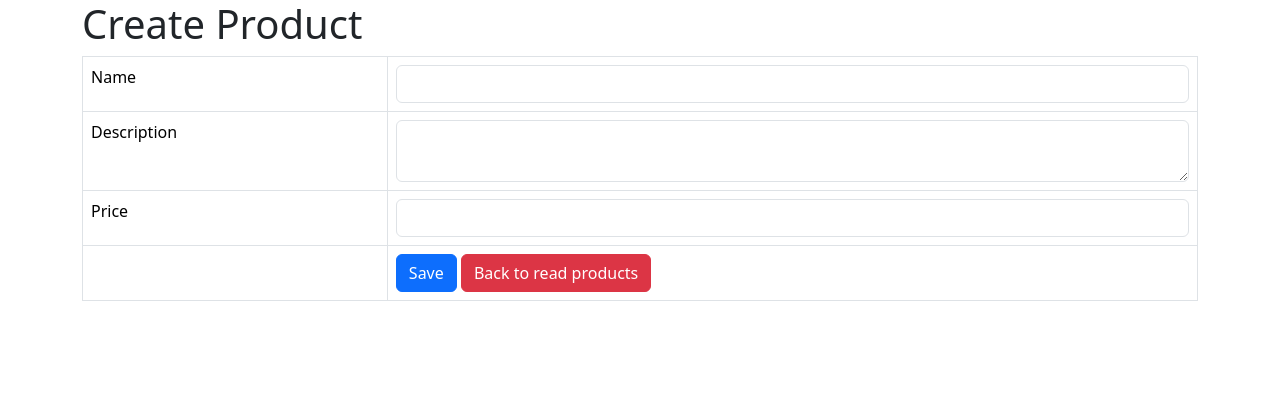
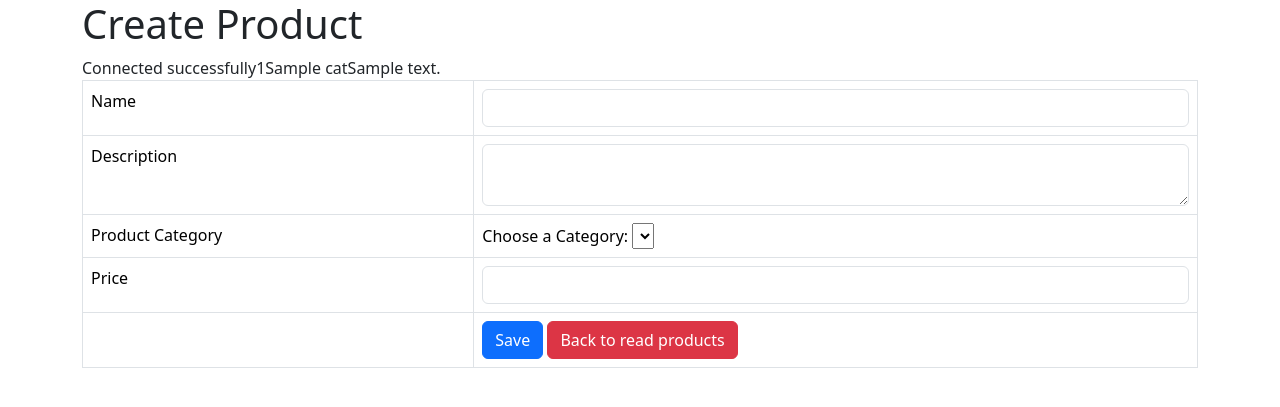
Before and after one commit to LuisSiewChengHong/php, a PHP site: page /product_create.php in a window 1280 px wide. Shown: the top 407 px of the page. Run offline with PHP 8.4, Linux system fonts and the light colour scheme; tables that the repository leaves empty or names only in its code hold one stand-in row (values such as "Sample post"); lists and menus that the app fills with data are empty.

Commit message:
conflicted files

```diff
--- a/shop/product_create.php
+++ b/shop/product_create.php
@@ -20,6 +20,26 @@
         <!-- html form to create product will be here -->
         <!-- PHP insert code will be here -->
         <?php
+        // include database connection
+        include 'config/database.php';
+
+        // delete message prompt will be here
+
+        // select all data
+        $query = "SELECT product_cat_id, product_cat_name,product_cat_description FROM product_cat";
+        $stmt = $con->prepare($query);
+        $stmt->execute();
+
+        while ($row = $stmt->fetch(PDO::FETCH_ASSOC)) {
+            // extract row
+            // this will make $row['firstname'] to just $firstname only
+            extract($row);
+            // creating new table row per record
+            echo "{$product_cat_id}";
+            echo "{$product_cat_name}";
+            echo "{$product_cat_description}";
+        }
+
         if ($_POST) {
             // include database connection
             include 'config/database.php';
@@ -89,6 +109,26 @@
                     <td><textarea name='description' class='form-control'></textarea></td>
                 </tr>
                 <tr>
+                    <td>Product Category</td>
+                    <td><label for="category">Choose a Category:</label>
+                        <select name = "category" id="category">
+                        <?php
+                        while ($row = $stmt->fetch(PDO::FETCH_ASSOC)) {
+                            // extract row
+                            // this will make $row['firstname'] to just $firstname only
+                            extract($row);
+                            // creating new table row per record
+                            echo '<option value"' . $product_cat_name . '">' . $product_cat_name . '</option';
+                            echo "{$product_cat_id}";
+                            echo "{$product_cat_name}";
+                            echo "{$product_cat_description}";
+                        }
+
+                        ?>
+                        </select>
+                    </td>
+                </tr>
+                <tr>
                     <td>Price</td>
                     <td><input type='text' name='price' class='form-control' /></td>
                 </tr>
```
